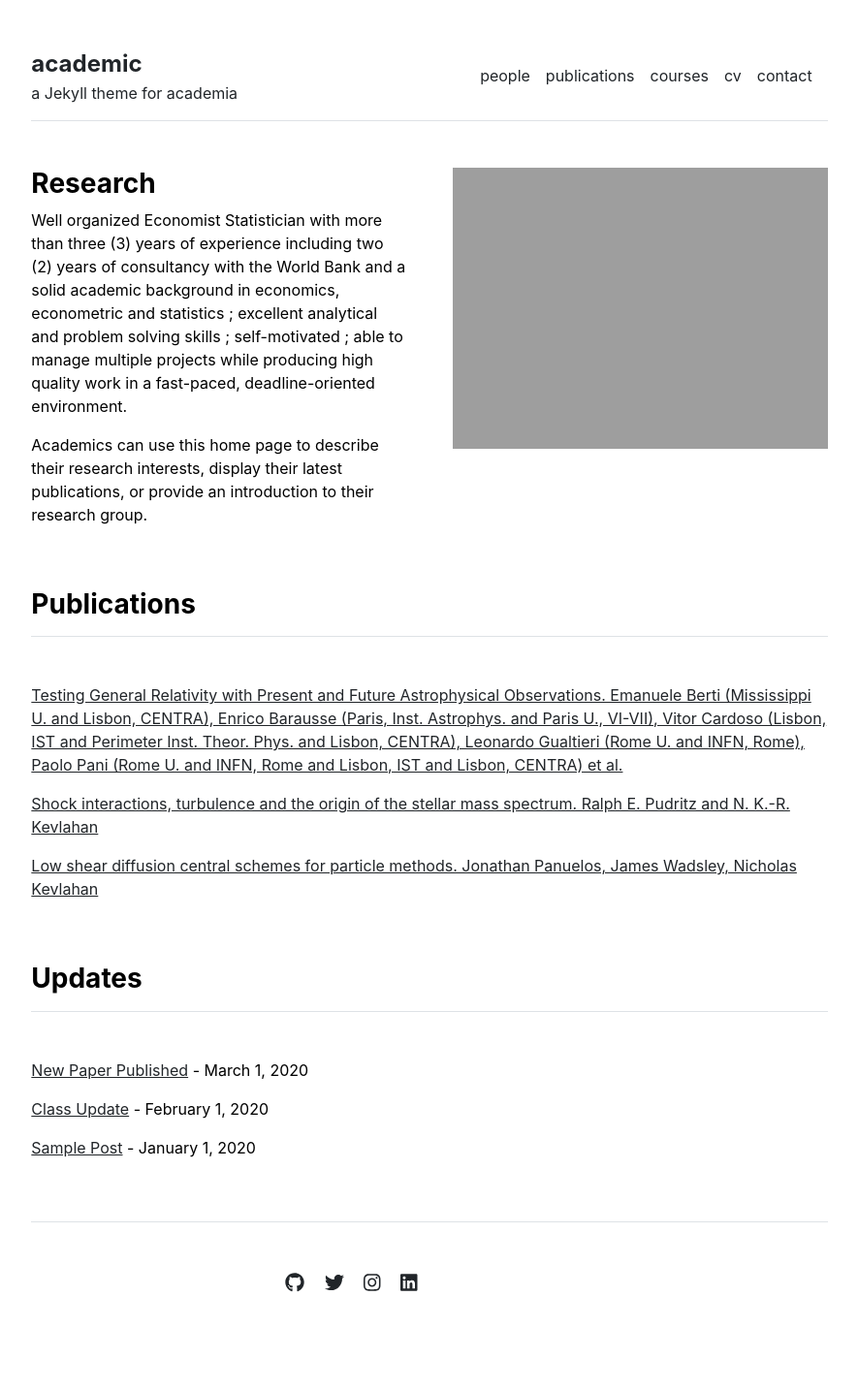
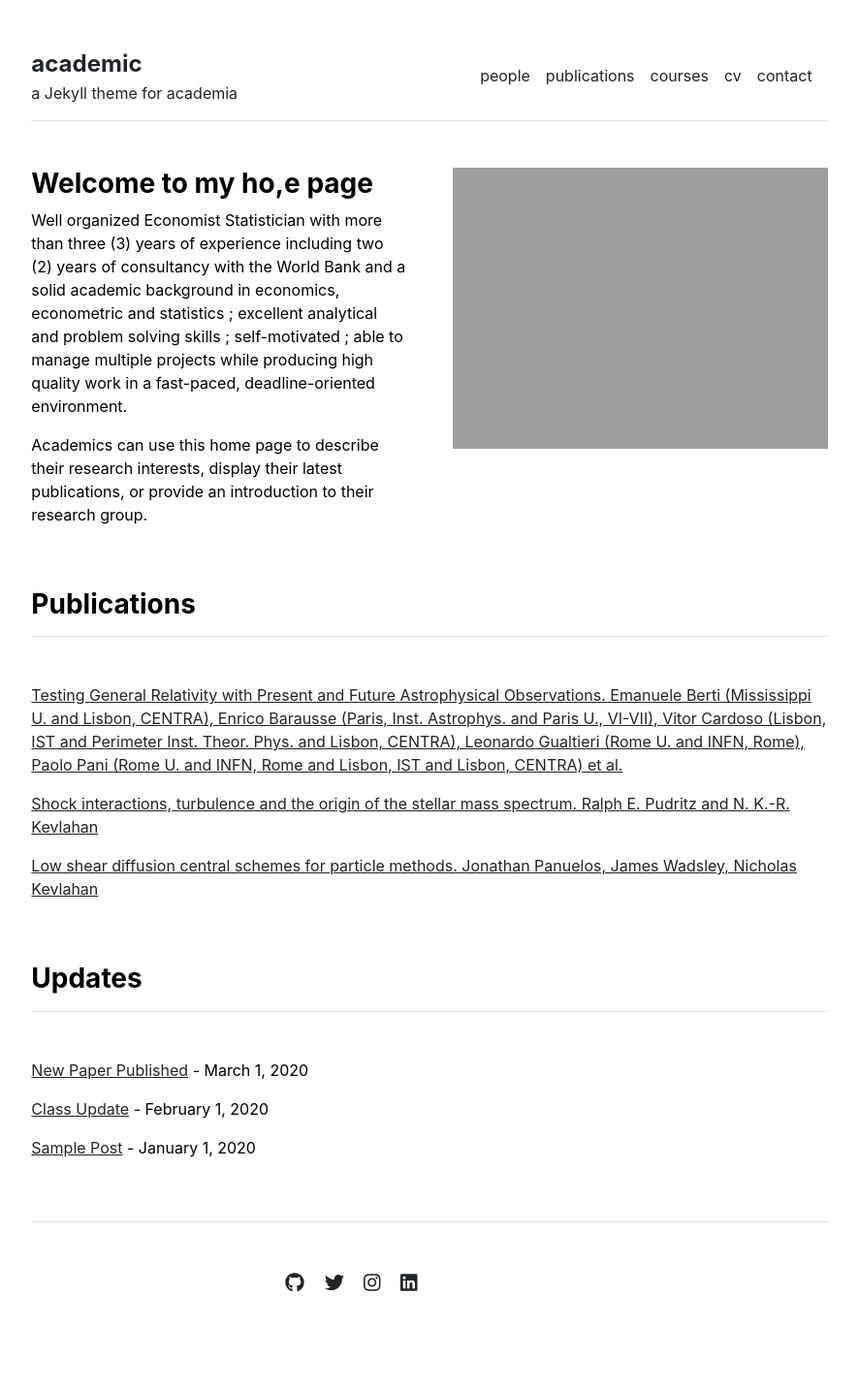
Before and after one commit to konouakakpo7/konouakakpo7.github.io, a Jekyll site: the page built from index.md, in a window 1280 px wide. Shown: the whole page at 97% size, without its empty margins (197-1082 px from the left). Built offline with Jekyll 4.4.1, drawn with Linux system fonts in a browser that asks for light colours.

Commit message:
Update home.html

```diff
--- a/_layouts/home.html
+++ b/_layouts/home.html
@@ -4,7 +4,7 @@ layout: default
 
 <div class="row g-5 mb-5">
   <div class="col-md-6">
-    <h3 class="fw-bold">Research</h3>
+    <h3 class="fw-bold">Welcome to my ho,e page</h3>
     {{ content }}
   </div>
   <div class="col-md-6">
```
